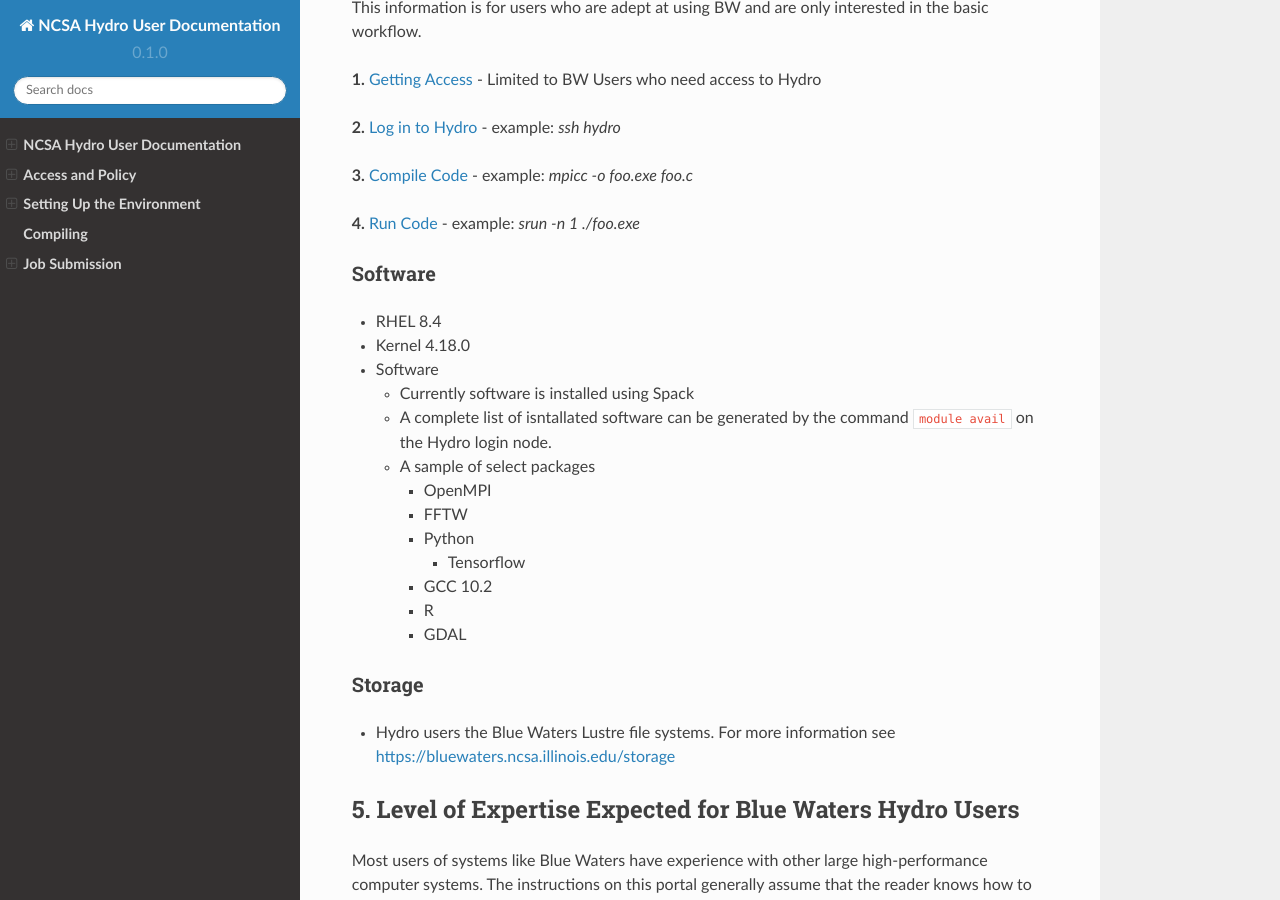
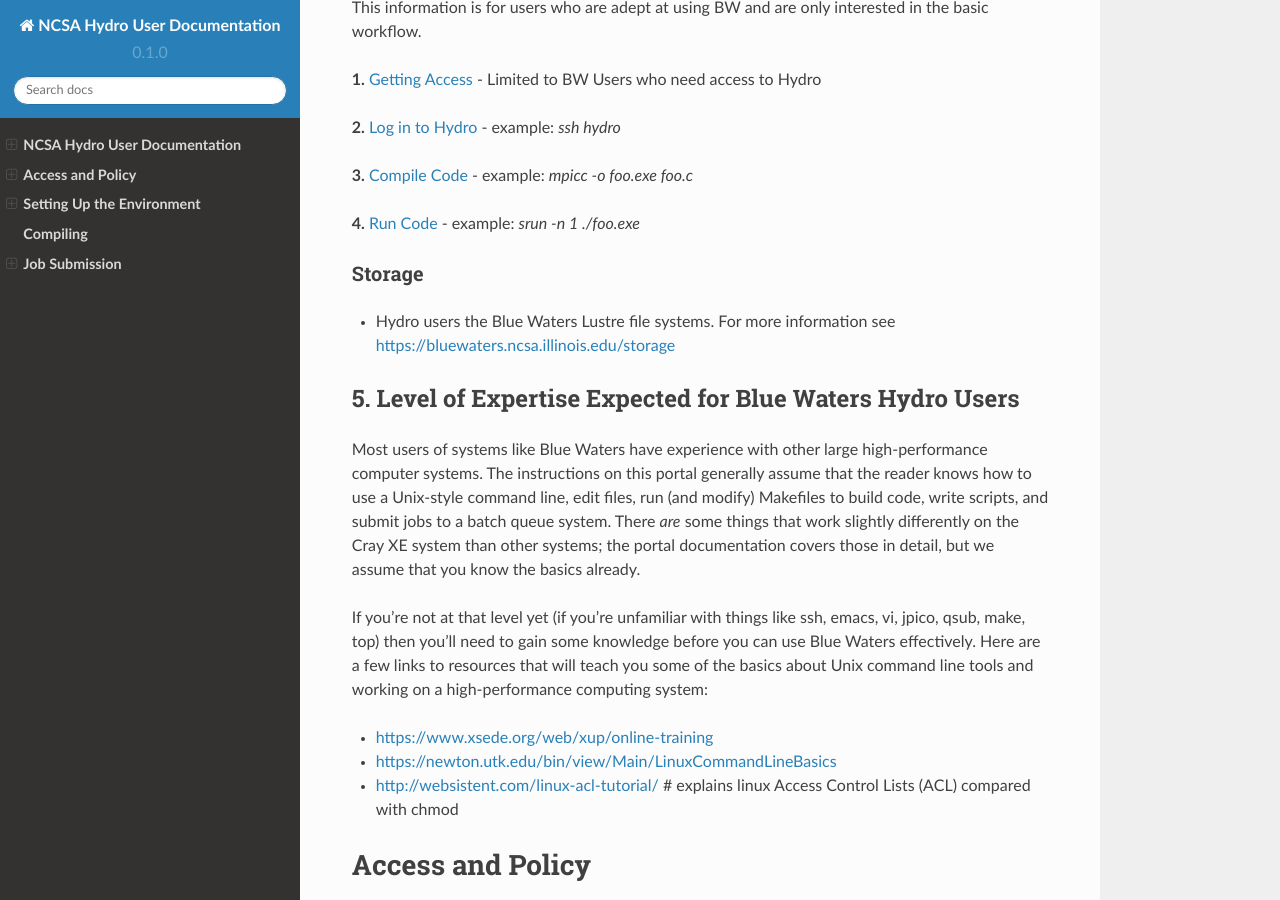
Before and after one commit to ncsa/hydro_documentation, a Sphinx documentation site: the page built from docs/source/index.rst, in a window 1280 px wide and 900 px high, scrolled down 660 px. Built offline with Sphinx 7.4.7 and the Read the Docs theme 2.0.0, drawn with Linux system fonts in a browser that asks for light colours.

Commit message:
removed prog env
contents for programming environments

```diff
--- a/docs/source/index.rst
+++ b/docs/source/index.rst
@@ -53,27 +53,7 @@
    tools_and_utilities
 
 
-**Software**
-~~~~~~~~~~~~
 
--  RHEL 8.4
--  Kernel 4.18.0
--  Software
-
-   -  Currently software is installed using Spack
-   -  A complete list of isntallated software can be generated by the
-      command ``module avail`` on the Hydro login node.
-   -  A sample of select packages
-
-      -  OpenMPI
-      -  FFTW
-      -  Python
-
-         -  Tensorflow
-
-      -  GCC 10.2
-      -  R
-      -  GDAL
 
 **Storage**
 ~~~~~~~~~~~
```
